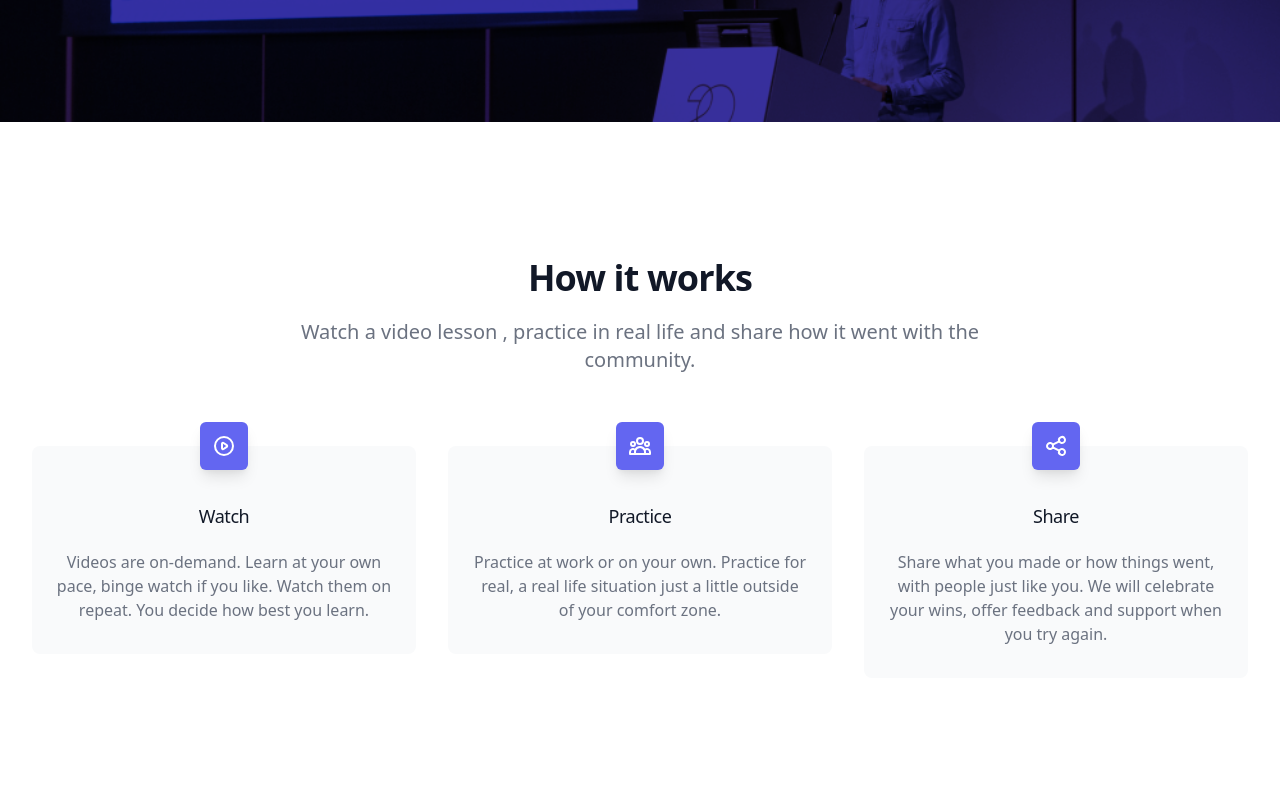
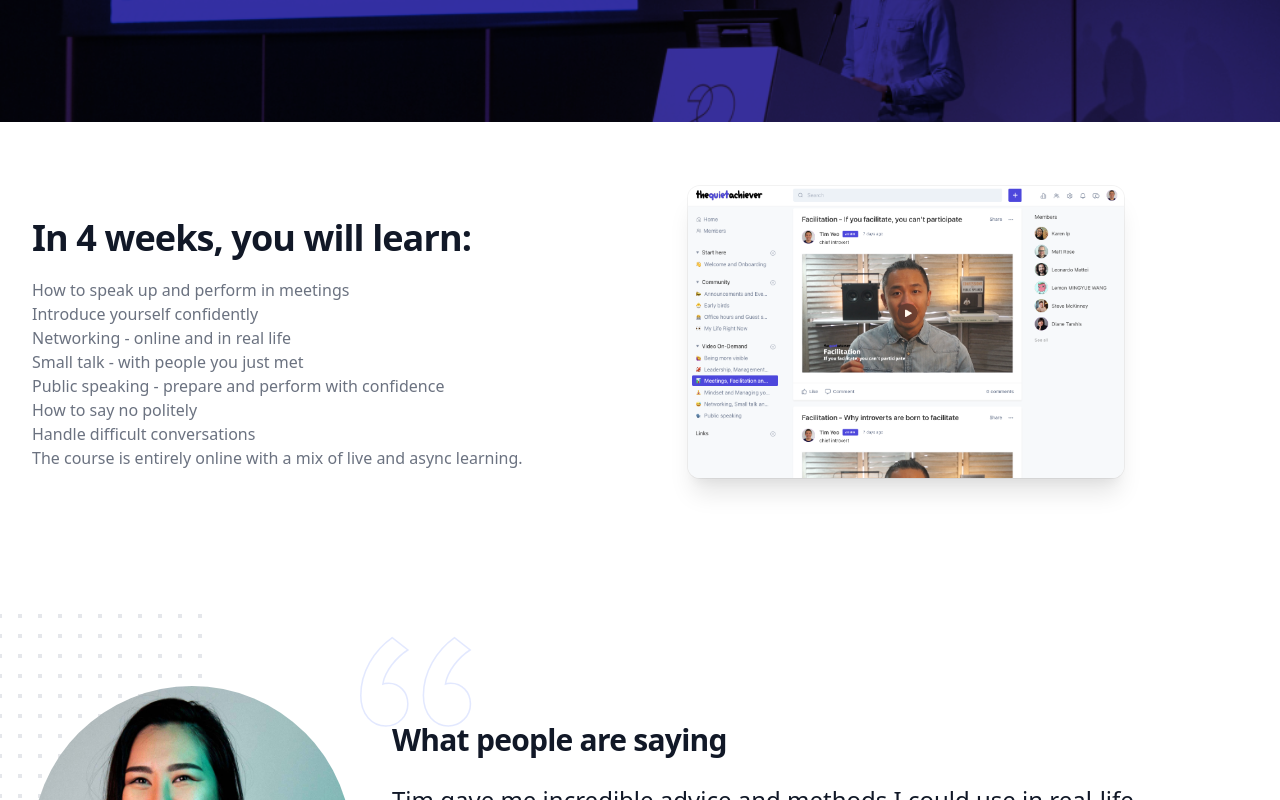
Before and after one commit to timyeothequietachievr/website, a Next.js app: page / in a window 1280 px wide. Shown: the part 1280-2080 px from the top of the page. Built offline with nearby package versions, Linux system fonts and the light colour scheme.

Commit message:
more how it works

```diff
--- a/pages/index.jsx
+++ b/pages/index.jsx
@@ -23,7 +23,7 @@ export default function IndexPage() {
       <Masthead />
       <BeingIntrovertHard />
       <IntroTQA />
-      <HowItWorks />
+      {/* <HowItWorks /> */}
       <WhatYouWillLearn />
       <TestimonialLargeAvatar1 />
       <WhatIsIncluded />
```
